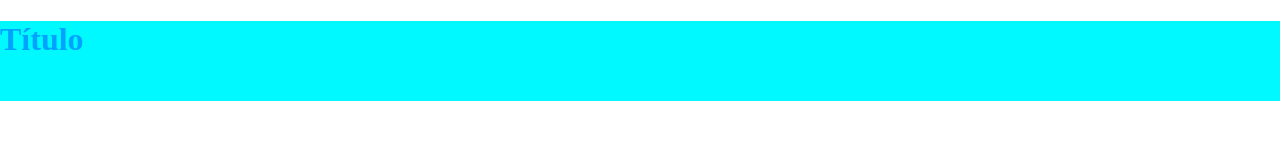
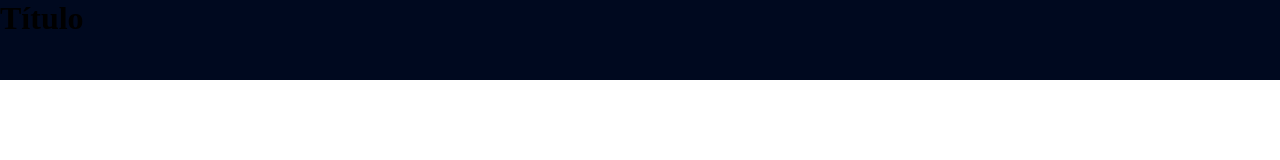
Before and after one commit to AFCVentura/teste, a plain HTML site: page index.html in a window 1280 px wide. Drawn offline with Linux system fonts and the light colour scheme.

Commit message:
aprimorado o cabeçalho

```diff
--- a/style.css
+++ b/style.css
@@ -4,10 +4,11 @@ body {
 
 header {
 	height: 10vh;
-	background-color: #00F9FF;
+	background-color: #00091F;
 }
 
 
 h1 {
-	color: #00A1FF;
+	color: #00AD9;
+	margin: 0;
 }
```
